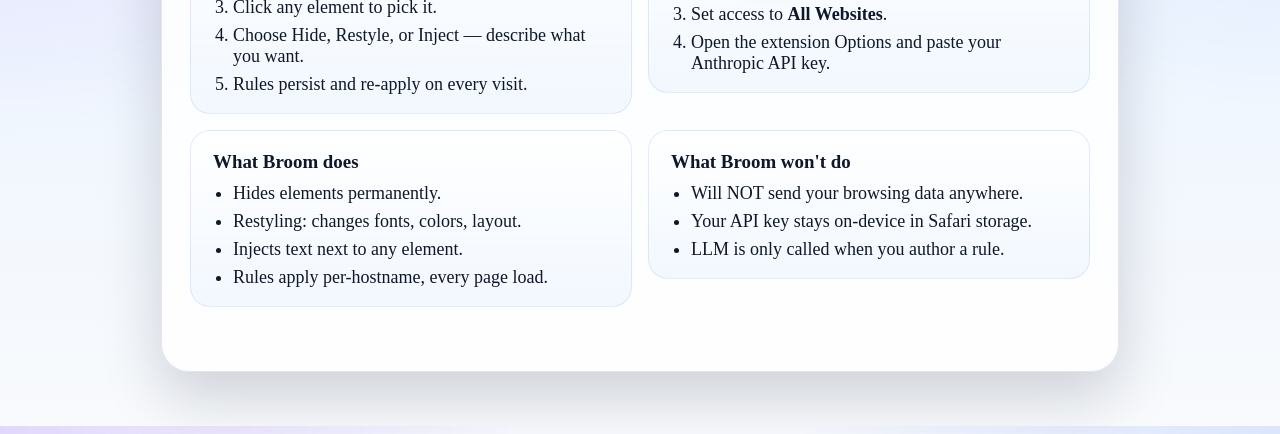
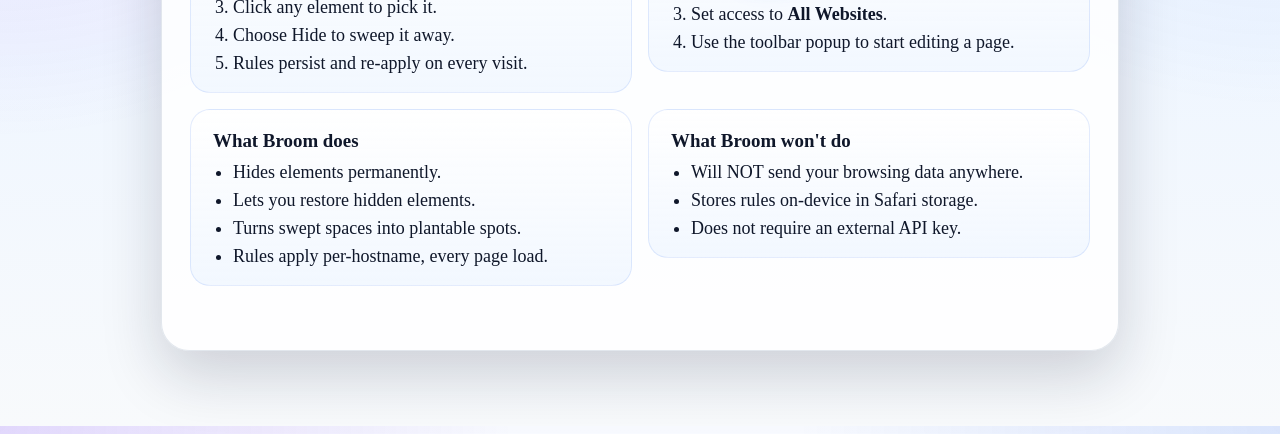
Before and after one commit to yago1994/broom, a browser extension: page Broom/Resources/Base.lproj/Main.html in a window 1280 px wide. Shown: the part 374-808 px from the top of the page. Drawn offline with Linux system fonts and the light colour scheme.

Commit message:
update readme;

```diff
--- a/Broom/Resources/Base.lproj/Main.html
+++ b/Broom/Resources/Base.lproj/Main.html
@@ -21,7 +21,7 @@
                     <li>Click the Broom icon in the Safari toolbar.</li>
                     <li>Hit <strong>Edit this page</strong>.</li>
                     <li>Click any element to pick it.</li>
-                    <li>Choose Hide, Restyle, or Inject — describe what you want.</li>
+                    <li>Choose Hide to sweep it away.</li>
                     <li>Rules persist and re-apply on every visit.</li>
                 </ol>
             </section>
@@ -31,15 +31,15 @@
                     <li>Click <button class="open-preferences inline-open-preferences" type="button">HERE</button> to open Safari Extensions.</li>
                     <li>Enable <strong>Broom</strong>.</li>
                     <li>Set access to <strong>All Websites</strong>.</li>
-                    <li>Open the extension Options and paste your Anthropic API key.</li>
+                    <li>Use the toolbar popup to start editing a page.</li>
                 </ol>
             </section>
             <section class="instructions">
                 <h2><strong>What Broom does</strong></h2>
                 <ul>
                     <li>Hides elements permanently.</li>
-                    <li>Restyling: changes fonts, colors, layout.</li>
-                    <li>Injects text next to any element.</li>
+                    <li>Lets you restore hidden elements.</li>
+                    <li>Turns swept spaces into plantable spots.</li>
                     <li>Rules apply per-hostname, every page load.</li>
                 </ul>
             </section>
@@ -47,8 +47,8 @@
                 <h2><strong>What Broom won't do</strong></h2>
                 <ul>
                     <li>Will NOT send your browsing data anywhere.</li>
-                    <li>Your API key stays on-device in Safari storage.</li>
-                    <li>LLM is only called when you author a rule.</li>
+                    <li>Stores rules on-device in Safari storage.</li>
+                    <li>Does not require an external API key.</li>
                 </ul>
             </section>
         </div>
```
Also changed, not shown: README.md.
